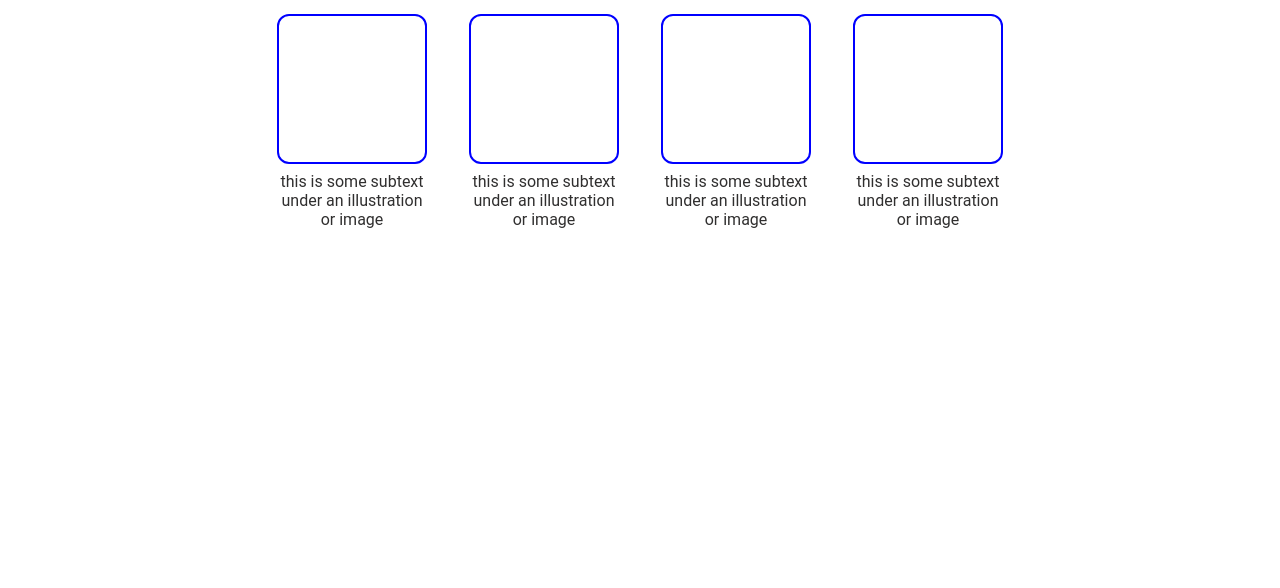
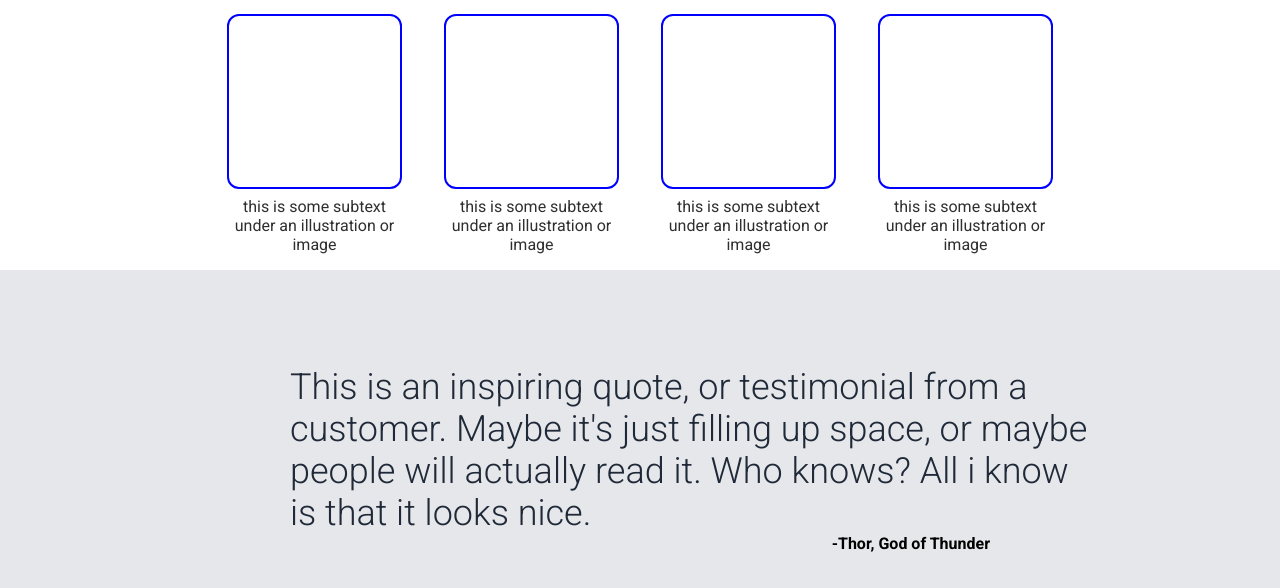
Before and after one commit to Caio-T4vares/odin-landing-page, a plain HTML site: page index.html in a window 1280 px wide. Shown: the part 552-1140 px from the top of the page. Before the commit the page ends 800 px from the top, so only its background shows below. Drawn offline with Linux system fonts and the light colour scheme.

Commit message:
Add quote section

```diff
--- a/index.html
+++ b/index.html
@@ -5,6 +5,12 @@
     <meta name="viewport" content="width=device-width, initial-scale=1.0" />
     <title>Odin Landing Page</title>
     <link rel="stylesheet" href="style.css" />
+    <link rel="preconnect" href="https://fonts.googleapis.com" />
+    <link rel="preconnect" href="https://fonts.gstatic.com" crossorigin />
+    <link
+      href="https://fonts.googleapis.com/css2?family=Roboto:ital,wght@0,100..900;1,100..900&display=swap"
+      rel="stylesheet"
+    />
   </head>
   <body>
     <header class="dark-bg alignment">
@@ -49,6 +55,17 @@
           </div>
         </div>
       </div>
+
+      <div class="quote-section">
+        <div>
+          <p class="quote-text">
+            This is an inspiring quote, or testimonial from a customer. Maybe
+            it's just filling up space, or maybe people will actually read it.
+            Who knows? All i know is that it looks nice.
+          </p>
+          <p class="author">-Thor, God of Thunder</p>
+        </div>
+      </div>
     </main>
   </body>
 </html>
--- a/style.css
+++ b/style.css
@@ -2,7 +2,6 @@
   box-sizing: border-box;
   margin: 0;
   padding: 0;
-
   font-family: "Roboto";
 }
 
@@ -122,7 +121,7 @@ header {
 }
 
 .card-container p {
-  width: 150px;
+  width: 175px;
   text-align: center;
   color: rgb(48, 47, 47);
 }
@@ -130,6 +129,33 @@ header {
 .card {
   border: 2px solid blue;
   border-radius: 12px;
-  height: 150px;
-  width: 150px;
+  height: 175px;
+  width: 175px;
 }
+
+.quote-section {
+  background-color: #e5e7eb;
+  display: flex;
+  flex-direction: column;
+  align-items: center;
+
+  padding-top: 96px;
+  padding-bottom: 96px;
+}
+
+.quote-text {
+  font-size: 36px;
+  color: #1f2937;
+  font-weight: 300;
+
+  width: 800px;
+}
+
+.quote-section div {
+  width: 700px;
+}
+
+.author {
+  font-weight: bold;
+  text-align: right;
+}
```
